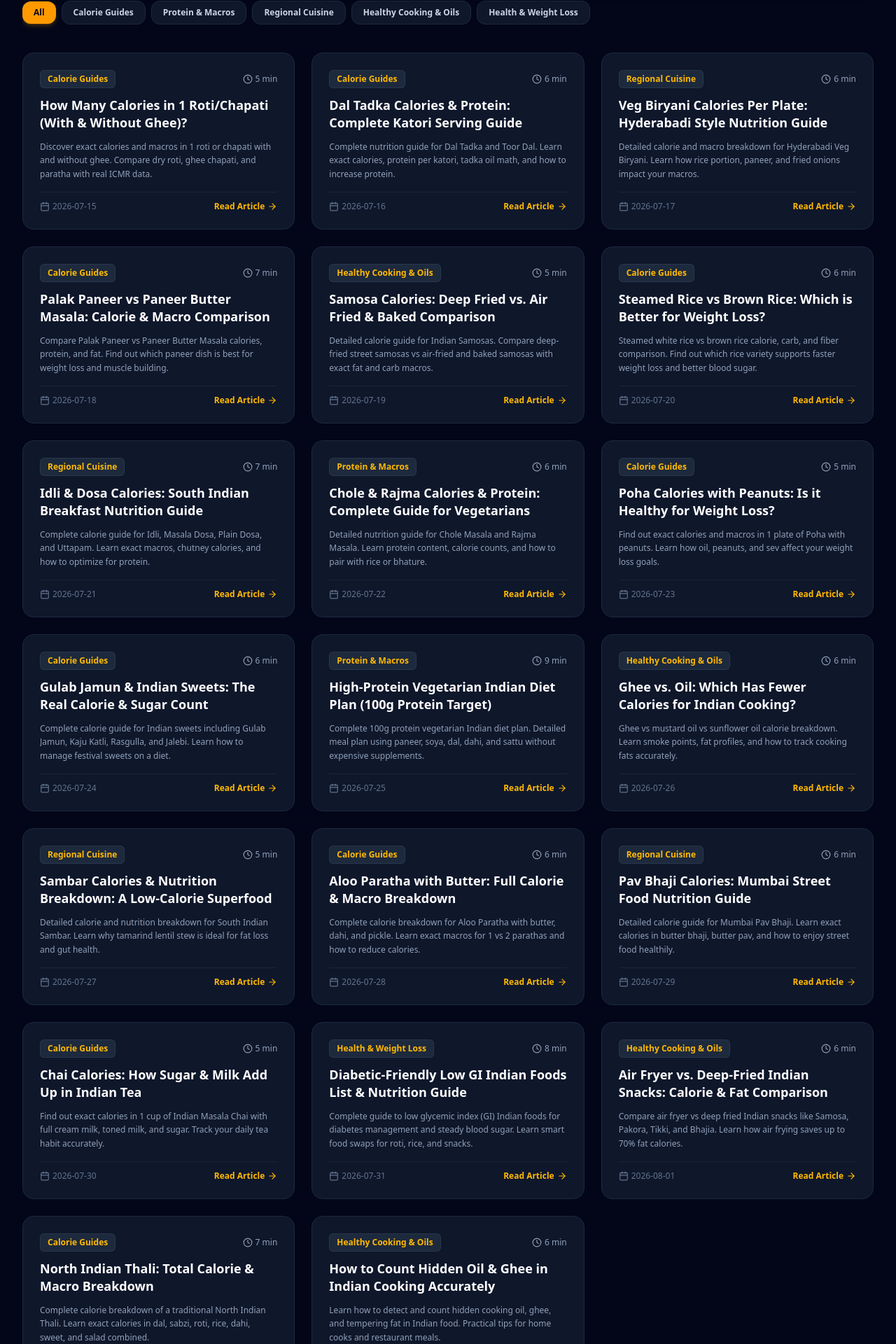
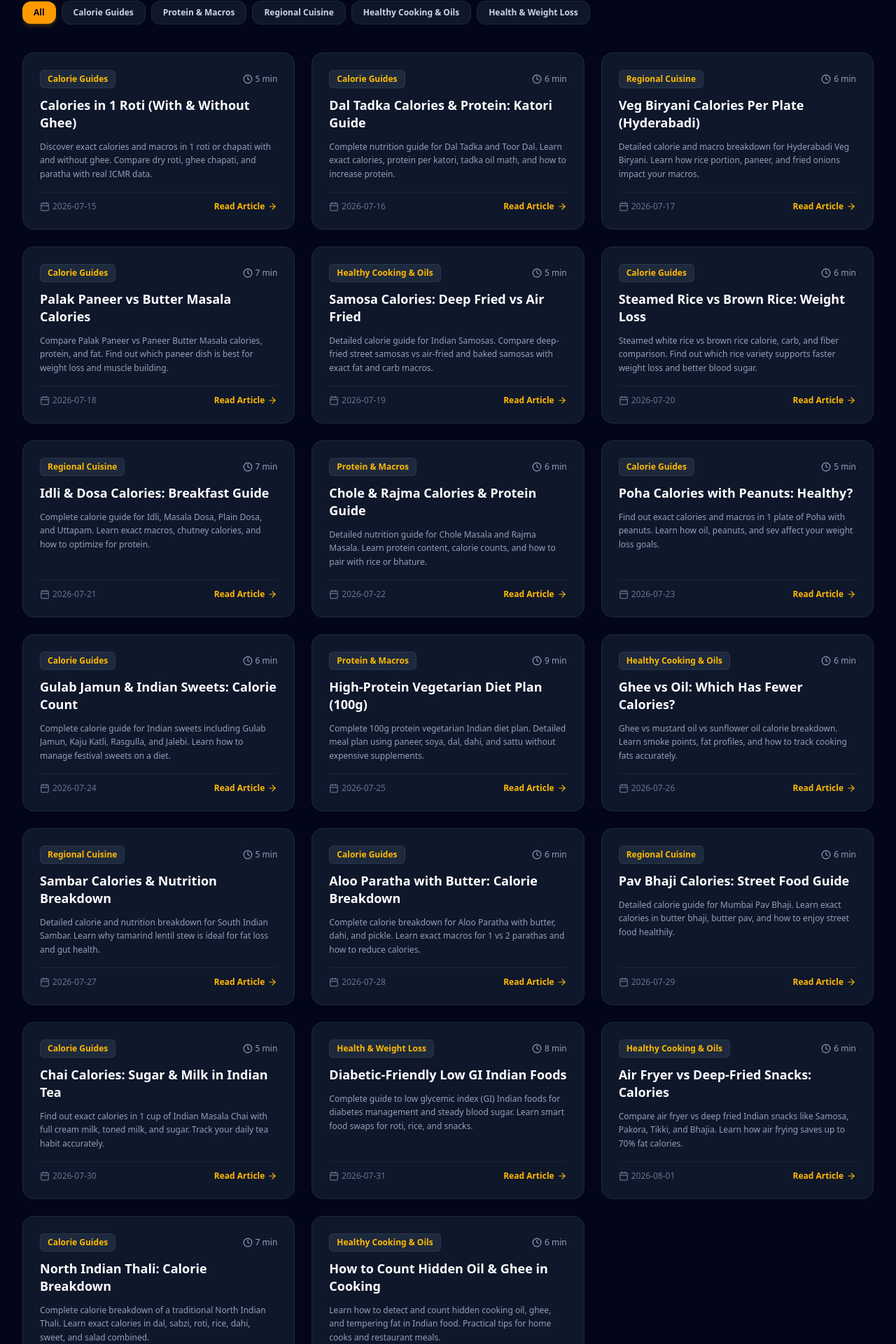
Before and after one commit to yoonechauhan154-jpg/SwasthThali, a React (Vite) app: page /blog in a window 1280 px wide. Shown: the part 442-2362 px from the top of the page at 70% size. Built offline with nearby package versions, Linux system fonts and the light colour scheme.

Commit message:
Shorten all 20 blog post titles to under 60 characters

```diff
--- a/src/data/blogPosts.ts
+++ b/src/data/blogPosts.ts
@@ -3,7 +3,7 @@ import { BlogPost } from '../types';
 export const BLOG_POSTS: BlogPost[] = [
   {
     slug: 'how-many-calories-in-1-roti-chapati-with-without-ghee',
-    title: 'How Many Calories in 1 Roti/Chapati (With & Without Ghee)?',
+    title: 'Calories in 1 Roti (With & Without Ghee)',
     metaDescription: 'Discover exact calories and macros in 1 roti or chapati with and without ghee. Compare dry roti, ghee chapati, and paratha with real ICMR data.',
     targetKeyword: 'calories in 1 roti with ghee',
     category: 'Calorie Guides',
@@ -54,7 +54,7 @@ Want to track your rotis with custom ghee and oil sliders? Try the **SwasthThali
   },
   {
     slug: 'dal-tadka-calories-and-protein-complete-katori-guide',
-    title: 'Dal Tadka Calories & Protein: Complete Katori Serving Guide',
+    title: 'Dal Tadka Calories & Protein: Katori Guide',
     metaDescription: 'Complete nutrition guide for Dal Tadka and Toor Dal. Learn exact calories, protein per katori, tadka oil math, and how to increase protein.',
     targetKeyword: 'calories in 1 katori dal tadka',
     category: 'Calorie Guides',
@@ -111,7 +111,7 @@ Use SwasthThali's **Oil & Ghee Sliders** to adjust the exact teaspoon count for
   },
   {
     slug: 'veg-biryani-calories-per-plate-hyderabadi-style',
-    title: 'Veg Biryani Calories Per Plate: Hyderabadi Style Nutrition Guide',
+    title: 'Veg Biryani Calories Per Plate (Hyderabadi)',
     metaDescription: 'Detailed calorie and macro breakdown for Hyderabadi Veg Biryani. Learn how rice portion, paneer, and fried onions impact your macros.',
     targetKeyword: 'veg biryani calories per plate',
     category: 'Regional Cuisine',
@@ -159,7 +159,7 @@ Snap a quick photo with the SwasthThali AI Scanner or search Veg Biryani in our
   },
   {
     slug: 'palak-paneer-vs-paneer-butter-masala-calories-compared',
-    title: 'Palak Paneer vs Paneer Butter Masala: Calorie & Macro Comparison',
+    title: 'Palak Paneer vs Butter Masala Calories',
     metaDescription: 'Compare Palak Paneer vs Paneer Butter Masala calories, protein, and fat. Find out which paneer dish is best for weight loss and muscle building.',
     targetKeyword: 'palak paneer vs paneer butter masala calories',
     category: 'Calorie Guides',
@@ -207,7 +207,7 @@ Customize paneer quantities and gravy richness in the SwasthThali Food Engine to
   },
   {
     slug: 'samosa-calories-deep-fried-vs-baked-air-fried',
-    title: 'Samosa Calories: Deep Fried vs. Air Fried & Baked Comparison',
+    title: 'Samosa Calories: Deep Fried vs Air Fried',
     metaDescription: 'Detailed calorie guide for Indian Samosas. Compare deep-fried street samosas vs air-fried and baked samosas with exact fat and carb macros.',
     targetKeyword: 'samosa calories deep fried vs air fried',
     category: 'Healthy Cooking & Oils',
@@ -253,7 +253,7 @@ Scan your tea-time snacks with the SwasthThali AI Scanner for accurate calorie l
   },
   {
     slug: 'steamed-rice-vs-brown-rice-which-is-better-for-weight-loss',
-    title: 'Steamed Rice vs Brown Rice: Which is Better for Weight Loss?',
+    title: 'Steamed Rice vs Brown Rice: Weight Loss',
     metaDescription: 'Steamed white rice vs brown rice calorie, carb, and fiber comparison. Find out which rice variety supports faster weight loss and better blood sugar.',
     targetKeyword: 'steamed rice vs brown rice calories',
     category: 'Calorie Guides',
@@ -301,7 +301,7 @@ Select raw or cooked rice weights in the SwasthThali Food Engine to track exact
   },
   {
     slug: 'idli-and-dosa-calories-south-indian-breakfast-guide',
-    title: 'Idli & Dosa Calories: South Indian Breakfast Nutrition Guide',
+    title: 'Idli & Dosa Calories: Breakfast Guide',
     metaDescription: 'Complete calorie guide for Idli, Masala Dosa, Plain Dosa, and Uttapam. Learn exact macros, chutney calories, and how to optimize for protein.',
     targetKeyword: 'idli and dosa calories',
     category: 'Regional Cuisine',
@@ -350,7 +350,7 @@ Use SwasthThali's pre-loaded South Indian database items to log your breakfast i
   },
   {
     slug: 'chole-rajma-calories-protein-complete-guide',
-    title: 'Chole & Rajma Calories & Protein: Complete Guide for Vegetarians',
+    title: 'Chole & Rajma Calories & Protein Guide',
     metaDescription: 'Detailed nutrition guide for Chole Masala and Rajma Masala. Learn protein content, calorie counts, and how to pair with rice or bhature.',
     targetKeyword: 'chole rajma calories and protein',
     category: 'Protein & Macros',
@@ -393,7 +393,7 @@ Keep your macro targets on track with SwasthThali's precision portion calculator
   },
   {
     slug: 'poha-calories-with-peanuts-healthy-or-not',
-    title: 'Poha Calories with Peanuts: Is it Healthy for Weight Loss?',
+    title: 'Poha Calories with Peanuts: Healthy?',
     metaDescription: 'Find out exact calories and macros in 1 plate of Poha with peanuts. Learn how oil, peanuts, and sev affect your weight loss goals.',
     targetKeyword: 'poha calories with peanuts',
     category: 'Calorie Guides',
@@ -440,7 +440,7 @@ Use SwasthThali to customize your poha serving size and track your daily macros
   },
   {
     slug: 'gulab-jamun-and-indian-sweets-the-real-calorie-count',
-    title: 'Gulab Jamun & Indian Sweets: The Real Calorie & Sugar Count',
+    title: 'Gulab Jamun & Indian Sweets: Calorie Count',
     metaDescription: 'Complete calorie guide for Indian sweets including Gulab Jamun, Kaju Katli, Rasgulla, and Jalebi. Learn how to manage festival sweets on a diet.',
     targetKeyword: 'gulab jamun calories indian sweets',
     category: 'Calorie Guides',
@@ -490,7 +490,7 @@ Log your dessert portions in SwasthThali to keep your diet balanced during celeb
   },
   {
     slug: 'high-protein-vegetarian-indian-diet-plan-100g-protein-guide',
-    title: 'High-Protein Vegetarian Indian Diet Plan (100g Protein Target)',
+    title: 'High-Protein Vegetarian Diet Plan (100g)',
     metaDescription: 'Complete 100g protein vegetarian Indian diet plan. Detailed meal plan using paneer, soya, dal, dahi, and sattu without expensive supplements.',
     targetKeyword: 'high protein vegetarian indian diet plan',
     category: 'Protein & Macros',
@@ -554,7 +554,7 @@ Use our new **Vegetarian Protein Optimizer** tool directly on your Dashboard to
   },
   {
     slug: 'ghee-vs-oil-which-has-fewer-calories-for-indian-cooking',
-    title: 'Ghee vs. Oil: Which Has Fewer Calories for Indian Cooking?',
+    title: 'Ghee vs Oil: Which Has Fewer Calories?',
     metaDescription: 'Ghee vs mustard oil vs sunflower oil calorie breakdown. Learn smoke points, fat profiles, and how to track cooking fats accurately.',
     targetKeyword: 'ghee vs oil calories indian cooking',
     category: 'Healthy Cooking & Oils',
@@ -604,7 +604,7 @@ SwasthThali features dedicated **Teaspoon Oil & Ghee Sliders** for every dish, a
   },
   {
     slug: 'sambar-calories-and-nutrition-breakdown',
-    title: 'Sambar Calories & Nutrition Breakdown: A Low-Calorie Superfood',
+    title: 'Sambar Calories & Nutrition Breakdown',
     metaDescription: 'Detailed calorie and nutrition breakdown for South Indian Sambar. Learn why tamarind lentil stew is ideal for fat loss and gut health.',
     targetKeyword: 'sambar calories and nutrition',
     category: 'Regional Cuisine',
@@ -643,7 +643,7 @@ Browse South Indian regional database items in the SwasthThali Food Engine and t
   },
   {
     slug: 'aloo-paratha-with-butter-full-calorie-count',
-    title: 'Aloo Paratha with Butter: Full Calorie & Macro Breakdown',
+    title: 'Aloo Paratha with Butter: Calorie Breakdown',
     metaDescription: 'Complete calorie breakdown for Aloo Paratha with butter, dahi, and pickle. Learn exact macros for 1 vs 2 parathas and how to reduce calories.',
     targetKeyword: 'aloo paratha with butter calories',
     category: 'Calorie Guides',
@@ -692,7 +692,7 @@ Calculate exact portion weights and butter toppings with SwasthThali's meal calc
   },
   {
     slug: 'pav-bhaji-calories-mumbai-street-food-guide',
-    title: 'Pav Bhaji Calories: Mumbai Street Food Nutrition Guide',
+    title: 'Pav Bhaji Calories: Street Food Guide',
     metaDescription: 'Detailed calorie guide for Mumbai Pav Bhaji. Learn exact calories in butter bhaji, butter pav, and how to enjoy street food healthily.',
     targetKeyword: 'pav bhaji calories mumbai street food',
     category: 'Regional Cuisine',
@@ -740,7 +740,7 @@ Scan street food or home recipes with the SwasthThali AI Scanner to calculate yo
   },
   {
     slug: 'chai-calories-how-much-sugar-and-milk-adds-up',
-    title: 'Chai Calories: How Sugar & Milk Add Up in Indian Tea',
+    title: 'Chai Calories: Sugar & Milk in Indian Tea',
     metaDescription: 'Find out exact calories in 1 cup of Indian Masala Chai with full cream milk, toned milk, and sugar. Track your daily tea habit accurately.',
     targetKeyword: 'chai calories sugar and milk',
     category: 'Calorie Guides',
@@ -791,7 +791,7 @@ Keep your tea logs accurate using SwasthThali's quick beverage calculators!`
   },
   {
     slug: 'diabetic-friendly-low-gi-indian-foods-list',
-    title: 'Diabetic-Friendly Low GI Indian Foods List & Nutrition Guide',
+    title: 'Diabetic-Friendly Low GI Indian Foods',
     metaDescription: 'Complete guide to low glycemic index (GI) Indian foods for diabetes management and steady blood sugar. Learn smart food swaps for roti, rice, and snacks.',
     targetKeyword: 'low gi indian foods for diabetes',
     category: 'Health & Weight Loss',
@@ -839,7 +839,7 @@ Set custom carb and fiber targets in SwasthThali to keep your daily nutrition al
   },
   {
     slug: 'air-fryer-vs-deep-fried-indian-snacks-calorie-comparison',
-    title: 'Air Fryer vs. Deep-Fried Indian Snacks: Calorie & Fat Comparison',
+    title: 'Air Fryer vs Deep-Fried Snacks: Calories',
     metaDescription: 'Compare air fryer vs deep fried Indian snacks like Samosa, Pakora, Tikki, and Bhajia. Learn how air frying saves up to 70% fat calories.',
     targetKeyword: 'air fryer vs deep fried indian snacks',
     category: 'Healthy Cooking & Oils',
@@ -888,7 +888,7 @@ Select the **Air Fryer** cooking mode toggle in SwasthThali's meal calculators t
   },
   {
     slug: 'north-indian-thali-total-calorie-breakdown',
-    title: 'North Indian Thali: Total Calorie & Macro Breakdown',
+    title: 'North Indian Thali: Calorie Breakdown',
     metaDescription: 'Complete calorie breakdown of a traditional North Indian Thali. Learn exact calories in dal, sabzi, roti, rice, dahi, sweet, and salad combined.',
     targetKeyword: 'north indian thali total calories',
     category: 'Calorie Guides',
@@ -933,7 +933,7 @@ Use our **Deconstructed Thali Analyzer** in the SwasthThali App to break down mi
   },
   {
     slug: 'how-to-count-hidden-oil-and-ghee-in-indian-cooking',
-    title: 'How to Count Hidden Oil & Ghee in Indian Cooking Accurately',
+    title: 'How to Count Hidden Oil & Ghee in Cooking',
     metaDescription: 'Learn how to detect and count hidden cooking oil, ghee, and tempering fat in Indian food. Practical tips for home cooks and restaurant meals.',
     targetKeyword: 'count hidden oil ghee indian cooking',
     category: 'Healthy Cooking & Oils',
```
